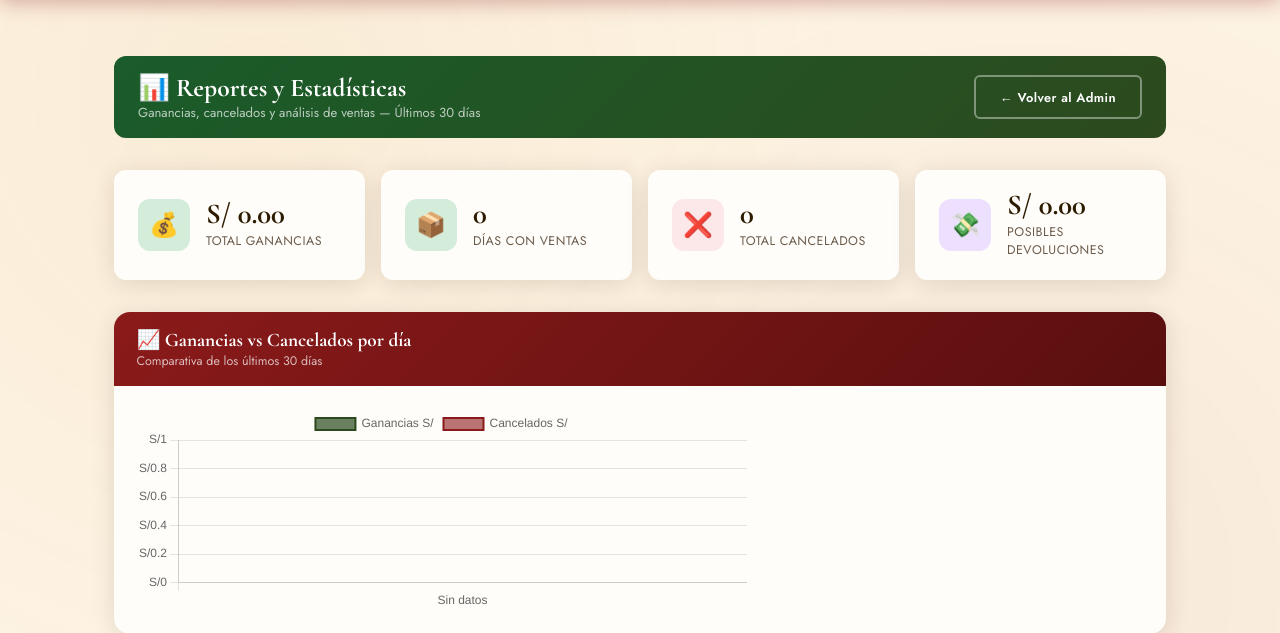
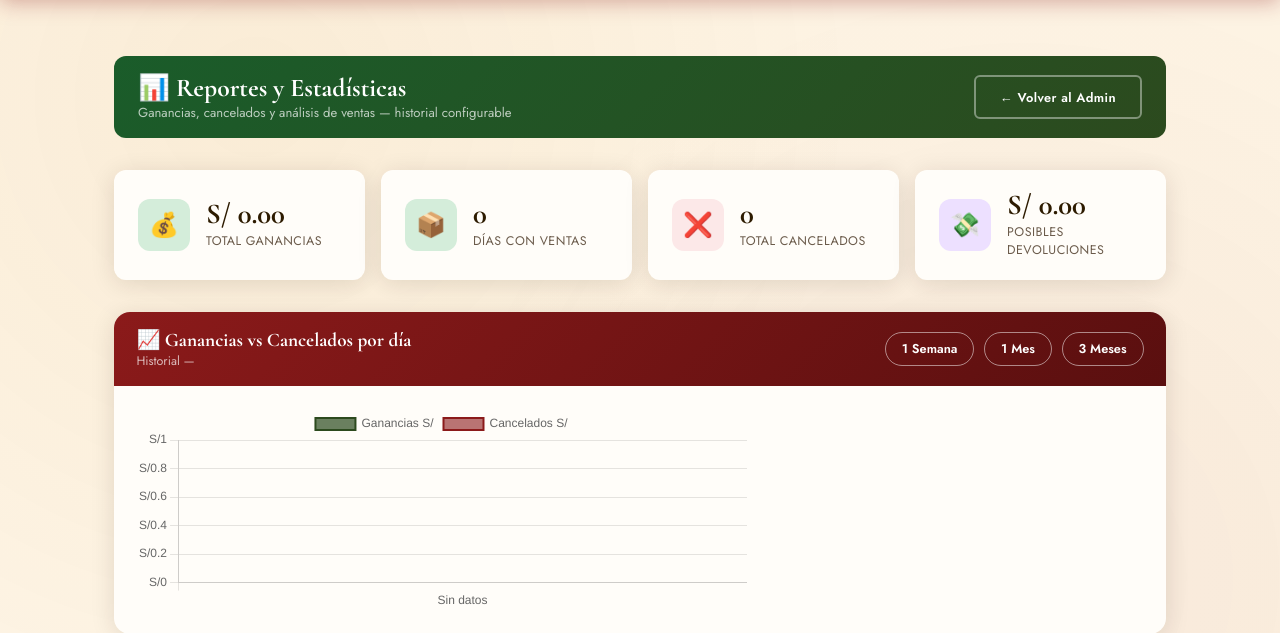
Before and after one commit to josh2006-dotcom/restaurante-san-antonio, a Flask app: page /admin/reportes in a window 1280 px wide. Shown: the part 63-696 px from the top of the page. Run offline with Flask 3, Linux system fonts and the light colour scheme; the visitor is signed in with stand-in values (Sample User, id 1); data that the repository does not hold is empty; some libraries are stand-ins or nearby versions.

Commit message:
Update admin_reportes.html

```diff
--- a/templates/admin_reportes.html
+++ b/templates/admin_reportes.html
@@ -102,6 +102,15 @@
   }
   .chart-full-header h3 { font-family: 'Cormorant Garamond', serif; color: #fff; font-size: 1.2rem; font-weight: 700; }
   .chart-full-header p { color: rgba(255,255,255,.7); font-size: .78rem; }
+  .rango-filtros { display: flex; gap: .6rem; flex-wrap: wrap; margin: 0 0 1.2rem; }
+  .rango-btn {
+    padding: .4rem 1rem; border-radius: 20px;
+    border: 1.5px solid rgba(255,255,255,.5); background: transparent; color: #fff;
+    font-size: .8rem; cursor: pointer; text-decoration: none;
+    font-family: 'Jost', sans-serif; font-weight: 600;
+    transition: all .2s; display: inline-block;
+  }
+  .rango-btn:hover, .rango-btn.activo { background: #fff; color: var(--rojo); border-color: #fff; }
   .chart-full-body { padding: 1.4rem; }
 </style>
 <script src="https://cdnjs.cloudflare.com/ajax/libs/Chart.js/4.4.0/chart.umd.min.js"></script>
@@ -114,7 +123,7 @@
   <div class="reportes-topbar">
     <div>
       <h1>📊 Reportes y Estadísticas</h1>
-      <p>Ganancias, cancelados y análisis de ventas — Últimos 30 días</p>
+      <p>Ganancias, cancelados y análisis de ventas — historial configurable</p>
     </div>
     <a href="/admin" class="btn btn-outline" style="color:#fff;border-color:rgba(255,255,255,.4);font-size:.8rem">← Volver al Admin</a>
   </div>
@@ -141,9 +150,16 @@
 
   <!-- Gráfica combinada -->
   <div class="chart-full-card">
-    <div class="chart-full-header">
-      <h3>📈 Ganancias vs Cancelados por día</h3>
-      <p>Comparativa de los últimos 30 días</p>
+    <div class="chart-full-header" style="display:flex;align-items:center;justify-content:space-between;flex-wrap:wrap;gap:.8rem">
+      <div>
+        <h3>📈 Ganancias vs Cancelados por día</h3>
+        <p>Historial — {{ {'semana':'última semana','mes':'último mes','3meses':'últimos 3 meses'}[rango_actual] }}</p>
+      </div>
+      <div class="rango-filtros" style="margin:0">
+        <a href="?rango=semana" class="rango-btn {% if rango_actual=='semana' %}activo{% endif %}">1 Semana</a>
+        <a href="?rango=mes" class="rango-btn {% if rango_actual=='mes' %}activo{% endif %}">1 Mes</a>
+        <a href="?rango=3meses" class="rango-btn {% if rango_actual=='3meses' %}activo{% endif %}">3 Meses</a>
+      </div>
     </div>
     <div class="chart-full-body">
       <canvas id="chartCombinado" height="100"></canvas>
@@ -258,12 +274,14 @@ new Chart(document.getElementById('chartCombinado').getContext('2d'), {
         data: todosDias.map(d => { const i = diasG.indexOf(d); return i >= 0 ? montosG[i] : 0; }),
         backgroundColor: 'rgba(44,74,30,0.7)',
         borderColor: '#2C4A1E', borderWidth: 2, borderRadius: 4,
+        barPercentage: 0.6, categoryPercentage: 0.55,
       },
       {
         label: 'Cancelados S/',
         data: todosDias.map(d => { const i = diasC.indexOf(d); return i >= 0 ? montoC[i] : 0; }),
         backgroundColor: 'rgba(139,26,26,0.6)',
         borderColor: '#8B1A1A', borderWidth: 2, borderRadius: 4,
+        barPercentage: 0.6, categoryPercentage: 0.55,
       }
     ]
   },
@@ -279,7 +297,7 @@ new Chart(document.getElementById('chartGanancias').getContext('2d'), {
   type: 'bar',
   data: {
     labels: diasG.length ? diasG : ['Sin datos'],
-    datasets: [{ label: 'S/', data: diasG.length ? montosG : [0], backgroundColor: 'rgba(44,74,30,0.7)', borderColor: '#2C4A1E', borderWidth: 2, borderRadius: 6 }]
+    datasets: [{ label: 'S/', data: diasG.length ? montosG : [0], backgroundColor: 'rgba(44,74,30,0.7)', borderColor: '#2C4A1E', borderWidth: 2, borderRadius: 6, barPercentage: 0.5, categoryPercentage: 0.5 }]
   },
   options: { responsive: true, plugins: { legend: { display: false } }, scales: { y: { beginAtZero: true, ticks: { callback: v => 'S/'+v } } } }
 });
```
